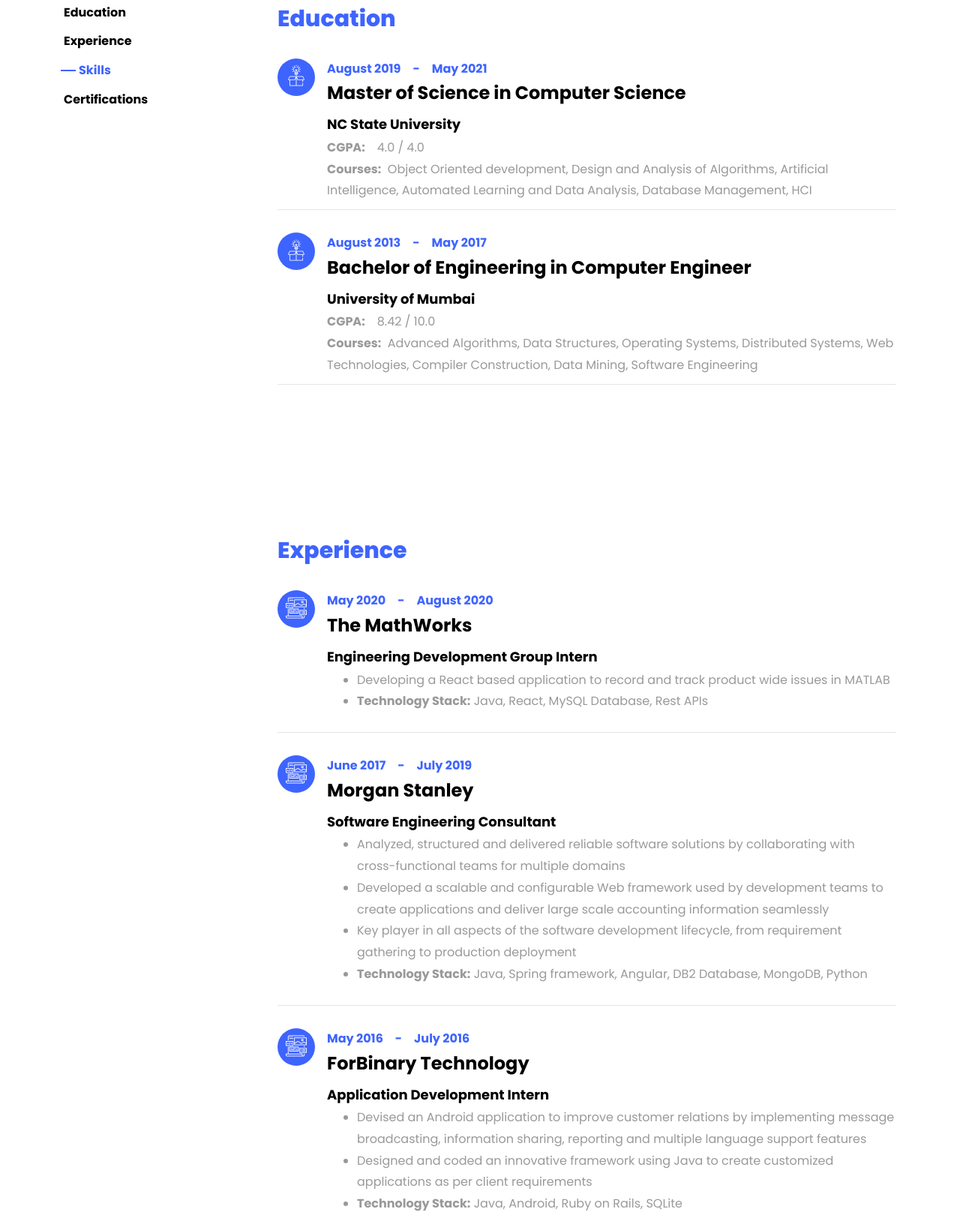
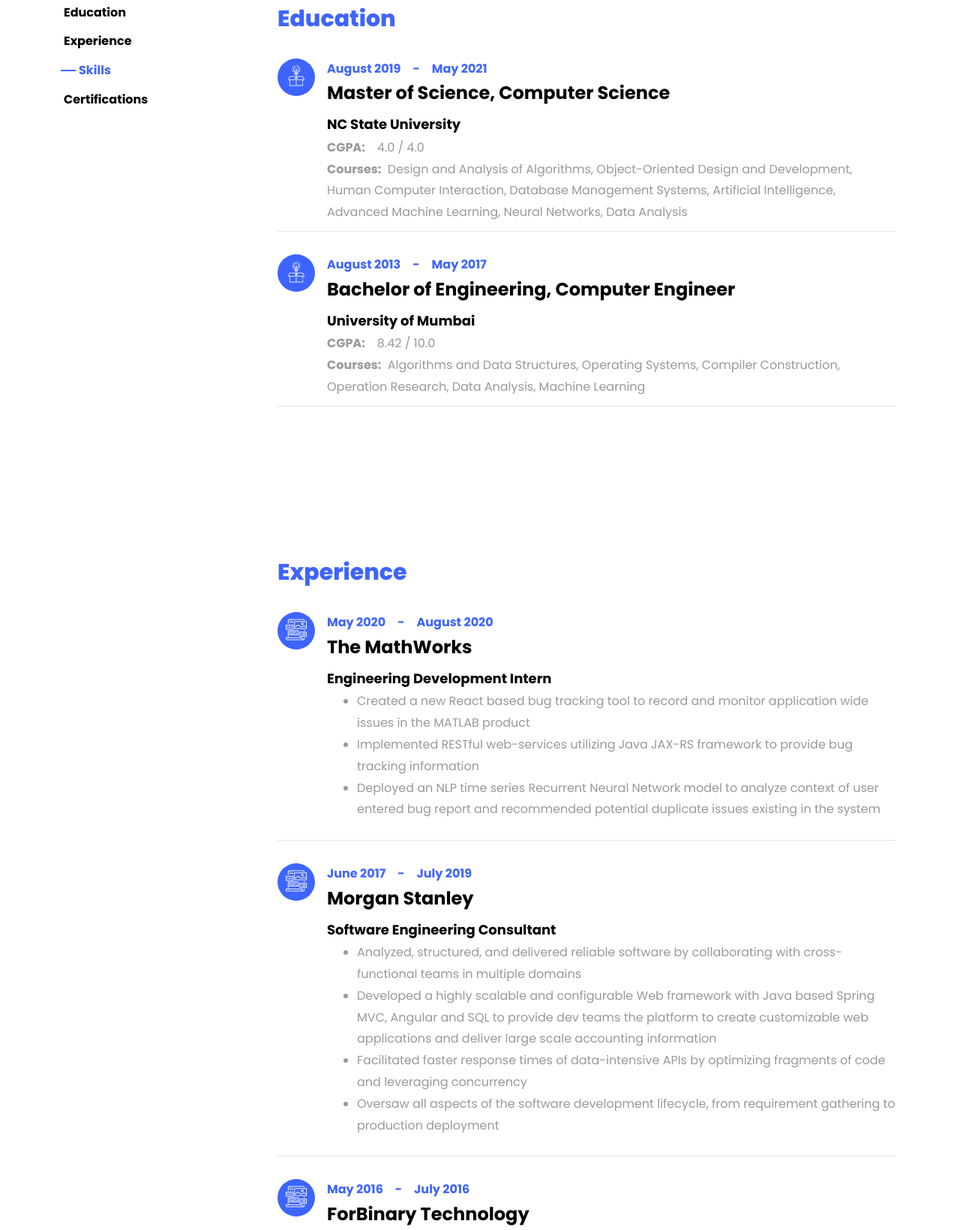
Before and after one commit to sanveg-rane-13/sanveg-rane-13.github.io, a plain HTML site: page index.html in a window 1280 px wide. Shown: the part 1666-3306 px from the top of the page at 75% size. Drawn offline with Linux system fonts and the light colour scheme; files whose address does not match are found by name.

Commit message:
Updated experience

```diff
--- a/index.html
+++ b/index.html
@@ -180,13 +180,13 @@
 							</div>
 							<div class="text pl-3 school-info">
 								<span class="date">August 2019&emsp;-&emsp;May 2021</span>
-								<h2>Master of Science in Computer Science</h2>
+								<h2>Master of Science, Computer Science</h2>
 								<span class="position">NC State University</span>
 								<p><b>CGPA:</b>&emsp;4.0 / 4.0</p>
 								<p><b>Courses:</b>
-									&nbsp;Object Oriented development, Design and Analysis of Algorithms, Artificial
-									Intelligence,
-									Automated Learning and Data Analysis, Database Management, HCI
+									&nbsp;Design and Analysis of Algorithms, Object-Oriented Design and Development,
+									Human Computer Interaction, Database Management Systems, Artificial Intelligence,
+									Advanced Machine Learning, Neural Networks, Data Analysis
 								</p>
 							</div>
 						</div>
@@ -196,12 +196,12 @@
 							</div>
 							<div class="text pl-3 school-info">
 								<span class="date">August 2013&emsp;-&emsp;May 2017</span>
-								<h2>Bachelor of Engineering in Computer Engineer</h2>
+								<h2>Bachelor of Engineering, Computer Engineer</h2>
 								<span class="position">University of Mumbai</span>
 								<p><b>CGPA:</b>&emsp;8.42 / 10.0</p>
 								<p><b>Courses:</b>
-									&nbsp;Advanced Algorithms, Data Structures, Operating Systems, Distributed Systems,
-									Web Technologies, Compiler Construction, Data Mining, Software Engineering
+									&nbsp;Algorithms and Data Structures, Operating Systems, Compiler Construction,
+									Operation Research, Data Analysis, Machine Learning
 								</p>
 							</div>
 						</div>
@@ -219,14 +219,20 @@
 							<div class="text pl-3 work-info">
 								<span class="date">May 2020&emsp;-&emsp;August 2020</span>
 								<h2>The MathWorks</h2>
-								<span class="position">Engineering Development Group Intern</span>
+								<span class="position">Engineering Development Intern</span>
 								<ul>
 									<li>
-										<p>Developing a React based application to record and track product wide issues
-											in MATLAB </p>
+										<p>Created a new React based bug tracking tool to record and monitor application
+											wide issues in the MATLAB product</p>
 									</li>
 									<li>
-										<p><b>Technology Stack:</b>&nbsp;Java, React, MySQL Database, Rest APIs</p>
+										<p>Implemented RESTful web-services utilizing Java JAX-RS framework to provide
+											bug tracking information</p>
+									</li>
+									<li>
+										<p>Deployed an NLP time series Recurrent Neural Network model to analyze context
+											of user entered bug report and recommended potential duplicate issues
+											existing in the system</p>
 									</li>
 								</ul>
 							</div>
@@ -241,22 +247,22 @@
 								<span class="position">Software Engineering Consultant</span>
 								<ul>
 									<li>
-										<p>Analyzed, structured and delivered reliable software solutions by
-											collaborating with cross-functional teams for multiple domains</p>
+										<p>Analyzed, structured, and delivered reliable software by collaborating with
+											cross-functional teams in multiple domains</p>
 									</li>
 									<li>
-										<p>Developed a scalable and configurable Web framework used by
-											development teams to create applications and deliver large
-											scale accounting information seamlessly</p>
+										<p>Developed a highly scalable and configurable Web framework with Java based
+											Spring MVC, Angular and SQL to provide dev teams the platform to create
+											customizable web applications and deliver large scale accounting information
+										</p>
 									</li>
 									<li>
-										<p>Key player in all aspects of the software development lifecycle, from
-											requirement gathering to production deployment</p>
+										<p>Facilitated faster response times of data-intensive APIs by optimizing
+											fragments of code and leveraging concurrency</p>
 									</li>
 									<li>
-										<p><b>Technology Stack:</b>&nbsp;Java, Spring framework, Angular, DB2 Database,
-											MongoDB,
-											Python</p>
+										<p>Oversaw all aspects of the software development lifecycle, from requirement
+											gathering to production deployment</p>
 									</li>
 								</ul>
 							</div>
```
Also changed, not shown: 1 other file.
